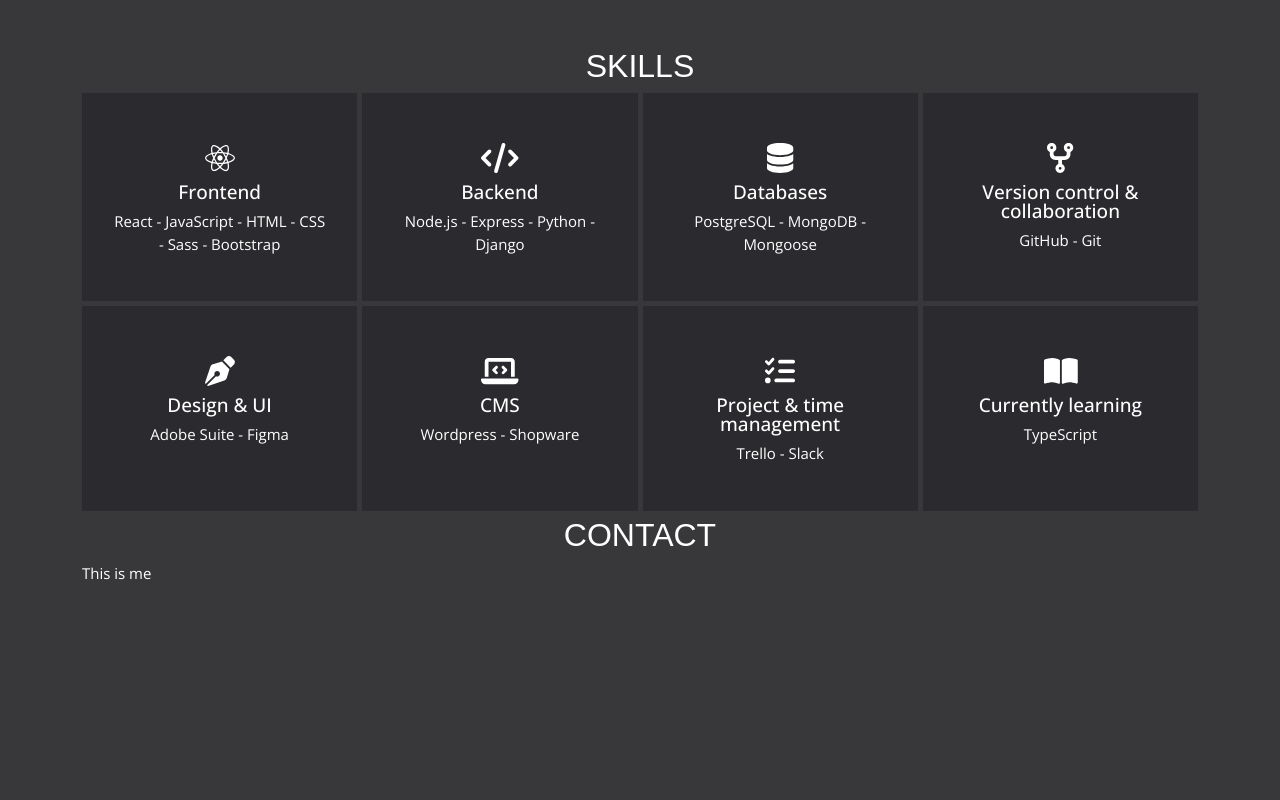
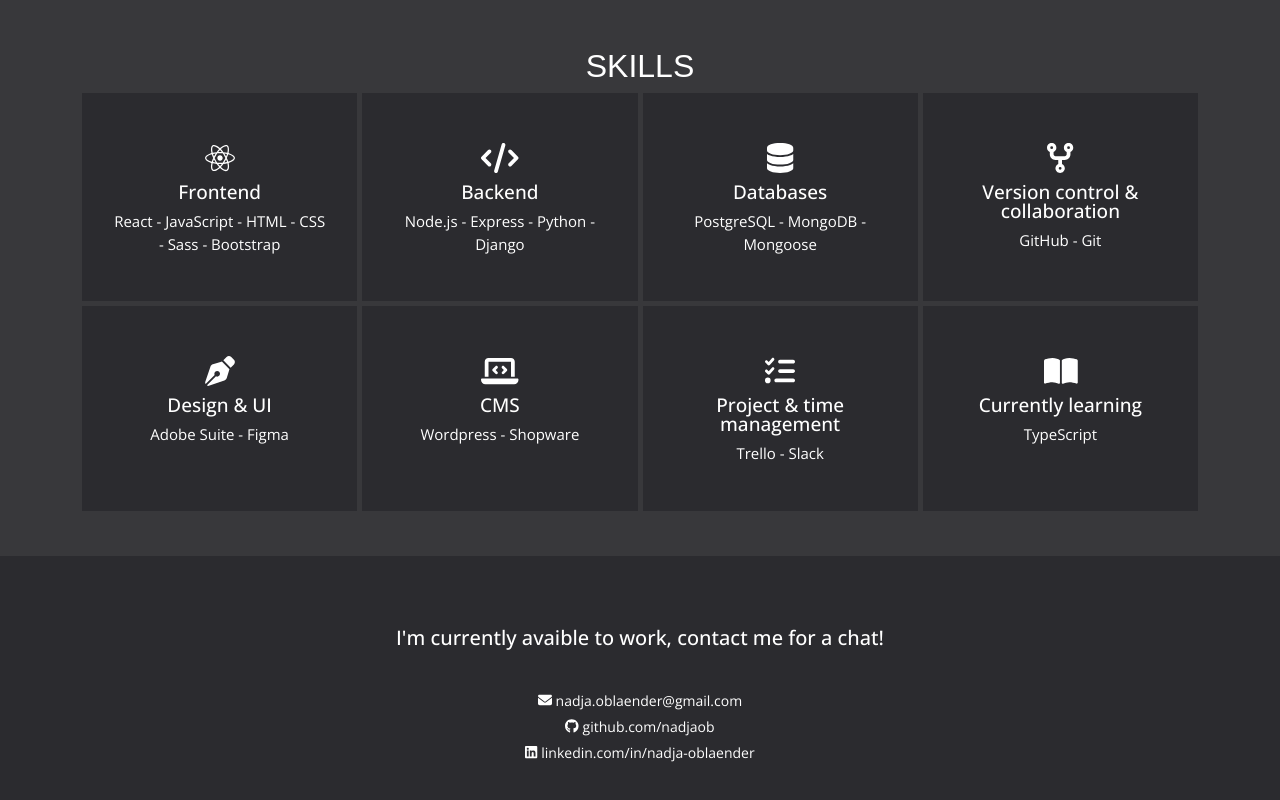
Before and after one commit to nadjaob/portfolio, a React (Create React App) app in the folder portfolio-nadjaob/: page / in a window 1280 px wide. Shown: the part 1571-2371 px from the top of the page. Before the commit the page ends 2172 px from the top, so only its background shows below. Built offline with nearby package versions, Linux system fonts and the light colour scheme; a web font is replaced by a local one.

Commit message:
added contact details

```diff
--- a/portfolio-nadjaob/src/App.js
+++ b/portfolio-nadjaob/src/App.js
@@ -6,7 +6,7 @@
 import About from './components/About'
 import Projects from './components/Projects'
 import Skills from './components/Skills'
-import Contact from './components/Contact'
+import Footer from './components/Footer'
 
 
 function App() {
@@ -16,7 +16,7 @@
       <About />
       <Projects />
       <Skills />
-      <Contact />
+      <Footer />
     </BrowserRouter>
   )
 }
--- a/portfolio-nadjaob/src/components/Contact.js
+++ /dev/null
@@ -1,18 +0,0 @@
-// BOOTSTRAP
-import Container from 'react-bootstrap/Container'
-import Row from 'react-bootstrap/Row'
-import Col from 'react-bootstrap/Col'
-
-
-export default function Contact() {
-  return (
-    <Container>
-      <Row>
-        <Col>
-          <h3>Contact</h3>
-          <p>This is me</p>
-        </Col>
-      </Row>
-    </Container>
-  )
-}
--- /dev/null
+++ b/portfolio-nadjaob/src/components/Footer.js
@@ -0,0 +1,32 @@
+// BOOTSTRAP
+import Container from 'react-bootstrap/Container'
+import Row from 'react-bootstrap/Row'
+import Col from 'react-bootstrap/Col'
+
+// ICONS
+import { FontAwesomeIcon } from '@fortawesome/react-fontawesome'
+import { faGithub, faLinkedin } from '@fortawesome/free-brands-svg-icons'
+import { faEnvelope } from '@fortawesome/free-solid-svg-icons'
+import { Link } from 'react-router-dom'
+
+
+export default function Footer() {
+  return (
+    <footer>
+      <Container fluid>
+        <Container>
+          <Row>
+            <Col className='footer-container'>
+              <h5>I'm currently avaible to work, contact me for a chat!</h5>
+              <div className='contact-details'>
+                <p><Link to='mailto:nadja.oblaender@gmail.com' target='_blank'><FontAwesomeIcon icon={faEnvelope} size='md' style={{ color: '#fff' }} /> nadja.oblaender@gmail.com</Link></p>
+                <p><Link to='https://github.com/nadjaob' target='_blank'><FontAwesomeIcon icon={faGithub} size='md' style={{ color: '#fff' }} /> github.com/nadjaob</Link></p>
+                <p><Link to='https://www.linkedin.com/in/nadja-oblaender/' target='_blank'><FontAwesomeIcon icon={faLinkedin} size='md' style={{ color: '#fff' }} /> linkedin.com/in/nadja-oblaender </Link></p>
+              </div>
+            </Col>
+          </Row>
+        </Container>
+      </Container>
+    </footer>
+  )
+}
--- a/portfolio-nadjaob/src/index.js
+++ b/portfolio-nadjaob/src/index.js
@@ -1,7 +1,7 @@
 import React from 'react';
 import ReactDOM from 'react-dom/client';
 
-// import './index.css';
+import './index.css';
 import 'bootstrap/dist/css/bootstrap.min.css';
 import './styles/main.scss'
 import App from './App';
--- /dev/null
+++ b/portfolio-nadjaob/src/styles/components/Footer.scss
@@ -0,0 +1,16 @@
+footer {
+  background: $dark-grey;
+  text-align: center;
+  padding: 70px 0px 60px;
+  margin-top: 40px;
+  font-size: 14px;
+
+  h5 {
+    margin-bottom: 40px;
+  }
+
+  p {
+    margin-bottom: 5px;
+  }
+
+}
--- a/portfolio-nadjaob/src/styles/main.scss
+++ b/portfolio-nadjaob/src/styles/main.scss
@@ -5,3 +5,4 @@
 @import './components/About.scss';
 @import './components/Projects.scss';
 @import './components/Skills.scss';
+@import './components/Footer.scss';
```
